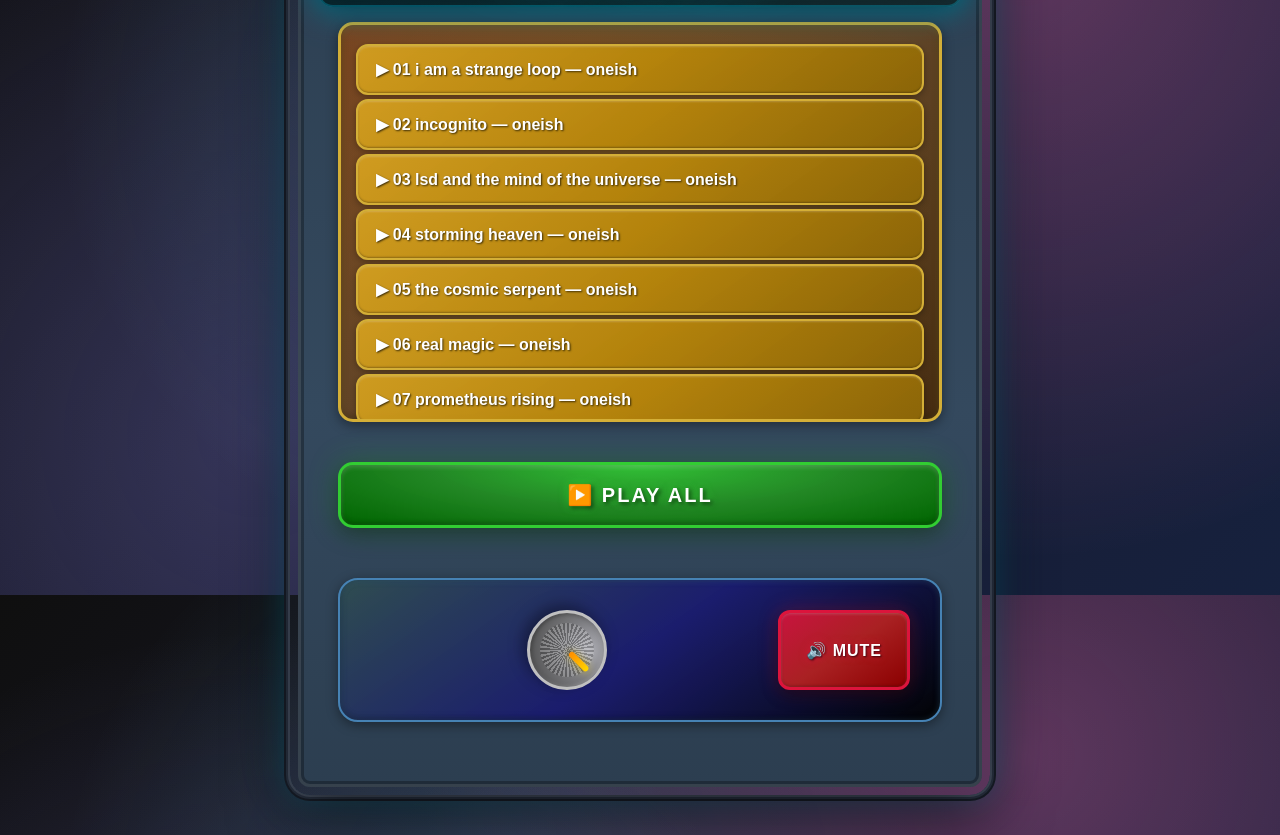
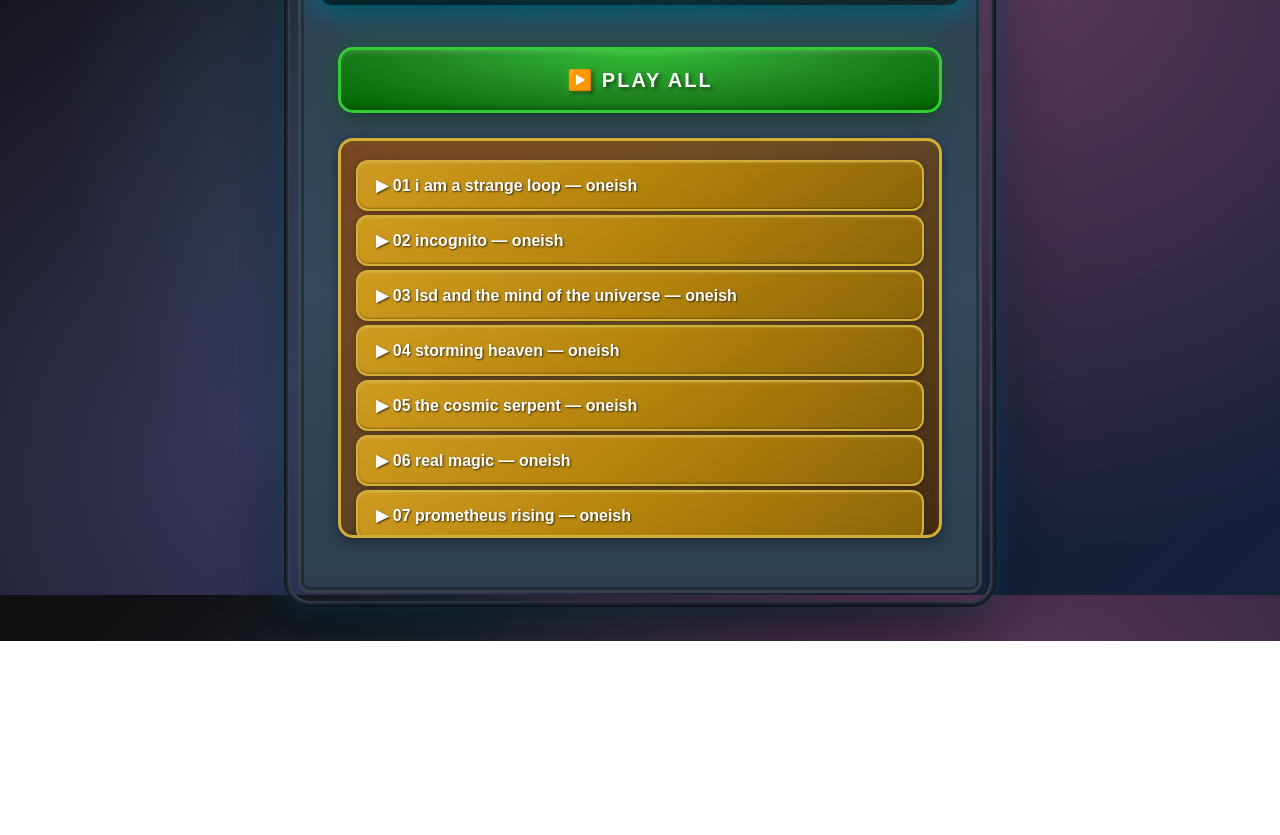
Before and after one commit to oneish/oneish.github.io, a website with bundled scripts: page jukebox-app/index.html in a window 1280 px wide. Shown: the part 205-1040 px from the top of the page. After the commit the page ends 846 px from the top, so only its background shows below. Built offline with nearby package versions, Linux system fonts and the light colour scheme.

Commit message:
Update index.html remove audio controls

```diff
--- a/jukebox-app/index.html
+++ b/jukebox-app/index.html
@@ -13,34 +13,16 @@
       <p class="sr-only">Use arrow keys to navigate, Enter or Space to activate controls, and Tab to move between sections.</p>
     </header>
 
-    <section id="song-section" aria-labelledby="song-list-heading">
-      <h2 id="song-list-heading" class="sr-only">Song Selection</h2>
-      <ul id="song-list" role="listbox" aria-label="Available songs" aria-describedby="song-instructions"></ul>
-      <p id="song-instructions" class="sr-only">Use arrow keys to navigate songs, Enter or Space to play selected song.</p>
-    </section>
-
     <section id="playback-section" aria-labelledby="playback-heading">
       <h2 id="playback-heading" class="sr-only">Playback Controls</h2>
       <button id="play-all" aria-describedby="play-all-help">Play All</button>
       <p id="play-all-help" class="sr-only">Starts sequential playback of all songs in order.</p>
     </section>
 
-    <section id="audio-controls" aria-labelledby="audio-controls-heading">
-      <h2 id="audio-controls-heading" class="sr-only">Audio Controls</h2>
-      <div id="controls" role="group" aria-label="Volume and mute controls">
-        <div id="volume-knob"
-             role="slider"
-             tabindex="0"
-             aria-label="Volume control"
-             aria-valuemin="0"
-             aria-valuemax="100"
-             aria-valuenow="100"
-             aria-describedby="volume-help"></div>
-        <p id="volume-help" class="sr-only">Use arrow keys to adjust volume, Home for minimum, End for maximum.</p>
-
-        <button id="mute-btn" aria-label="Mute audio" aria-describedby="mute-help">Mute</button>
-        <p id="mute-help" class="sr-only">Toggle audio mute on or off.</p>
-      </div>
+    <section id="song-section" aria-labelledby="song-list-heading">
+      <h2 id="song-list-heading" class="sr-only">Song Selection</h2>
+      <ul id="song-list" role="listbox" aria-label="Available songs" aria-describedby="song-instructions"></ul>
+      <p id="song-instructions" class="sr-only">Use arrow keys to navigate songs, Enter or Space to play selected song.</p>
     </section>
 
     <section id="status-section" aria-labelledby="status-heading" aria-live="polite">
```
